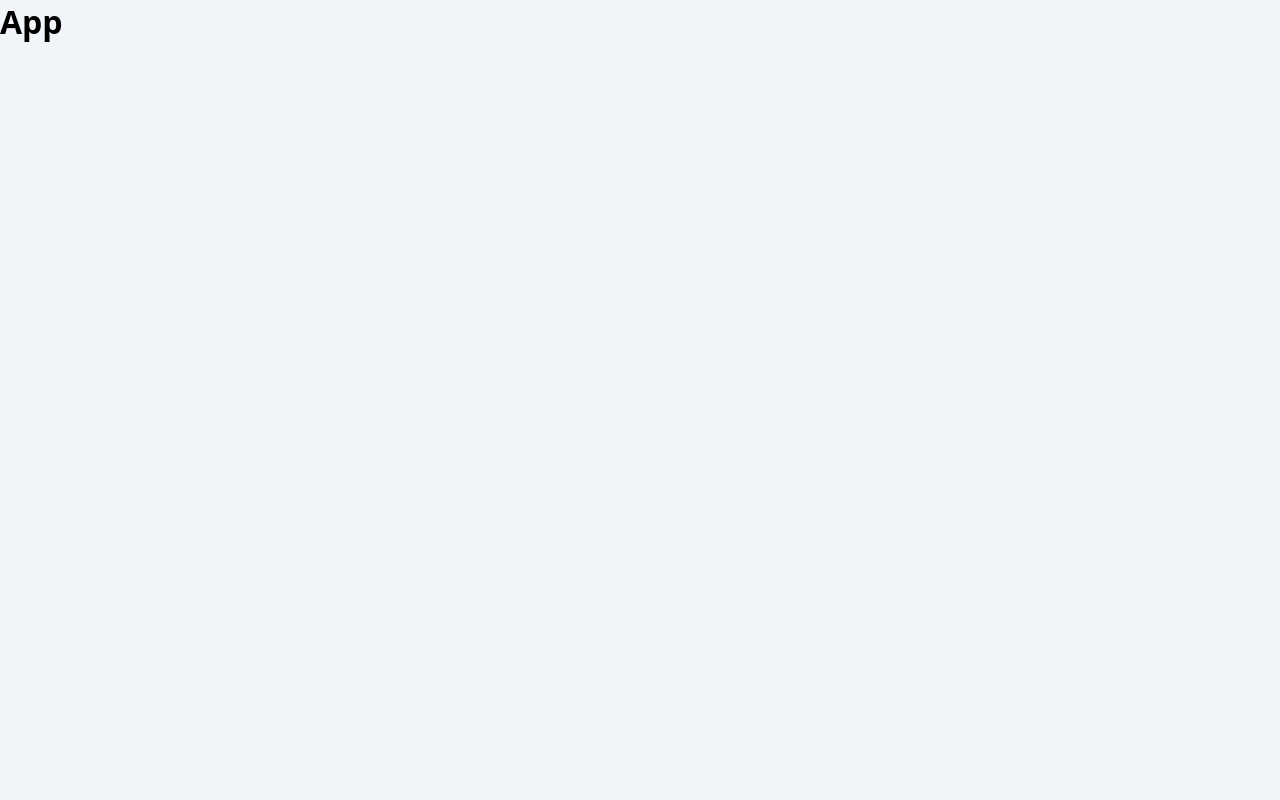
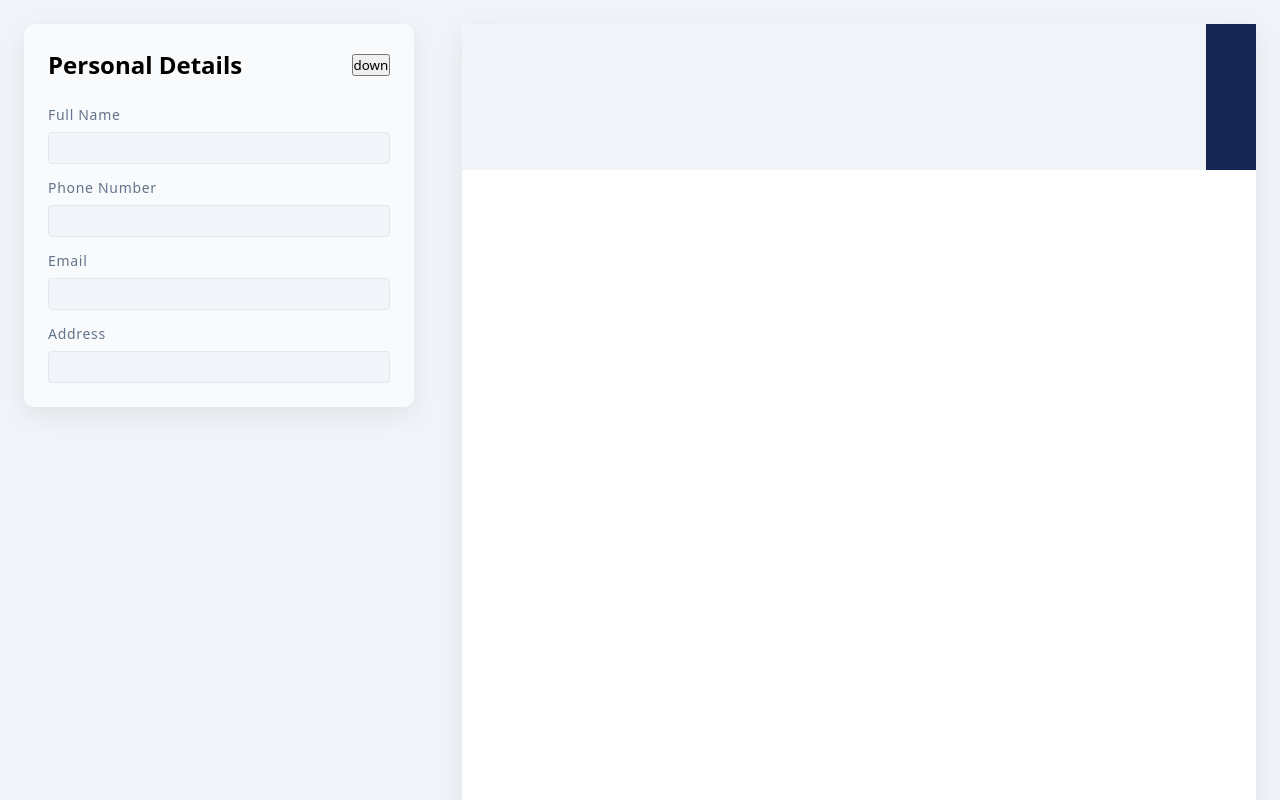
Before and after one commit to aaksant/cv-builder, a React app: page / in a window 1280 px wide. Shown: the top 800 px of the page. Built offline with nearby package versions, Linux system fonts and the light colour scheme; the HTML template or start-up script is replaced by a standard one.

Commit message:
feat: add initial app structure

```diff
--- a/src/App.jsx
+++ b/src/App.jsx
@@ -1,3 +1,12 @@
+import FormsContainer from './components/form/FormsContainer';
+import Preview from './components/preview/Preview';
+import './styles/App.css';
+
 export default function App() {
-  return <h1>app</h1>;
+  return (
+    <div className="wrapper">
+      <FormsContainer />
+      <Preview />
+    </div>
+  );
 }
```
